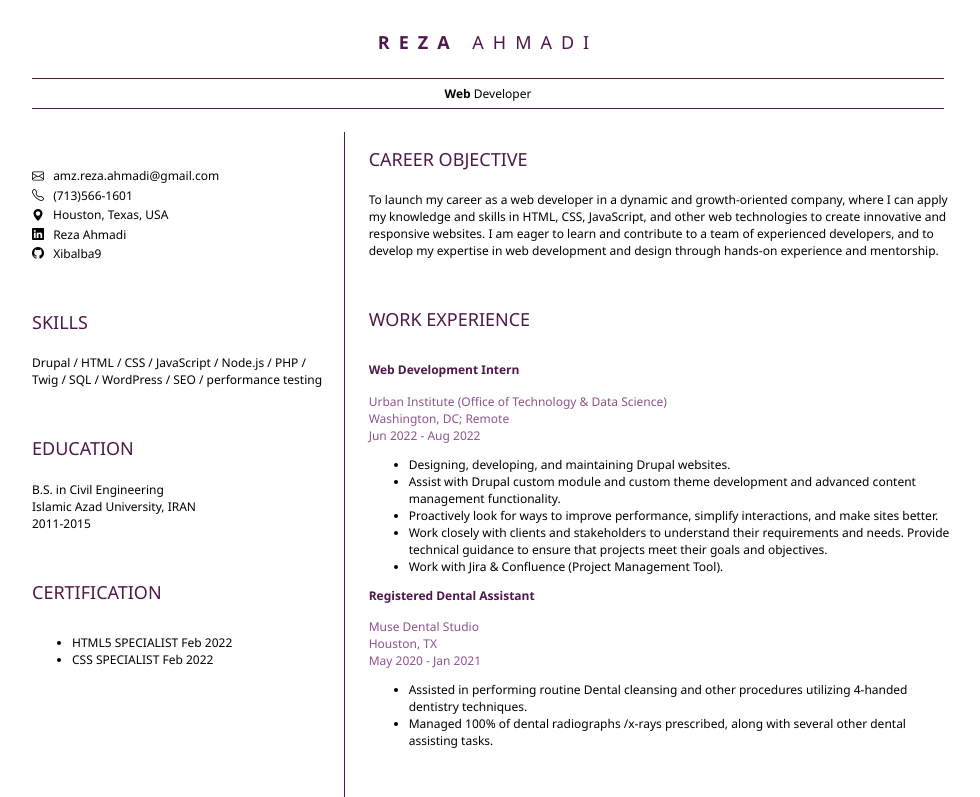
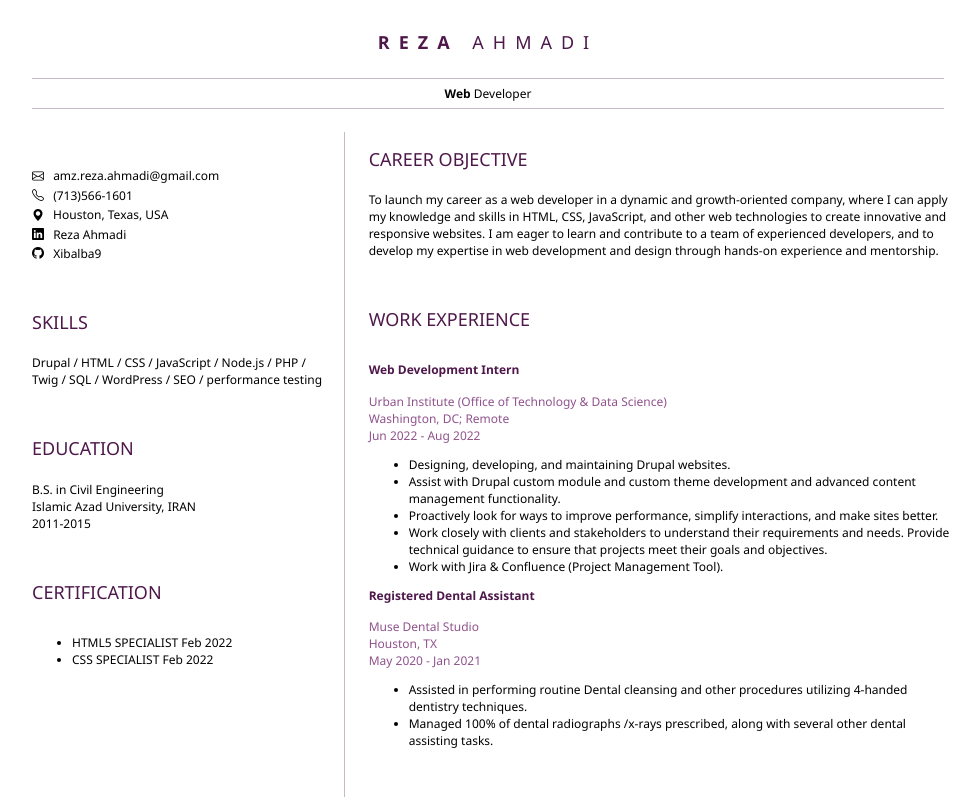
Before and after one commit to Xibalba9/resume, a plain HTML site: page index.html in a window 1280 px wide. Shown: the whole page, without its empty margins (152-1132 px from the left). Drawn offline with nearby package versions, Linux system fonts and the light colour scheme.

Commit message:
Modify style.css n index.html

```diff
--- a/style.css
+++ b/style.css
@@ -56,7 +56,7 @@ header {
 
 hr {
     border: none;
-    background-color: rgb(78, 24, 75);
+    background-color: rgba(78, 24, 75,.3);
     height: .5px;
 }
 
@@ -83,7 +83,7 @@ h1, h2, h3 {
     margin-bottom: 0;
 }
 #mainLeft {
-    border-right: 1px solid rgb(78, 24, 75);
+    border-right: 1px solid rgba(78, 24, 75,.3);
 }
 #companies {
     color: rgb(144, 82, 141);
```
